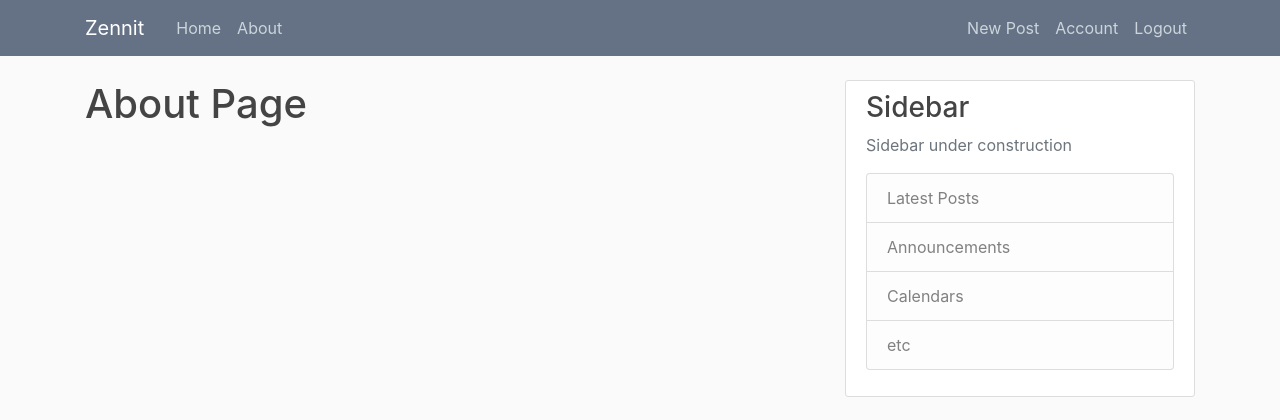
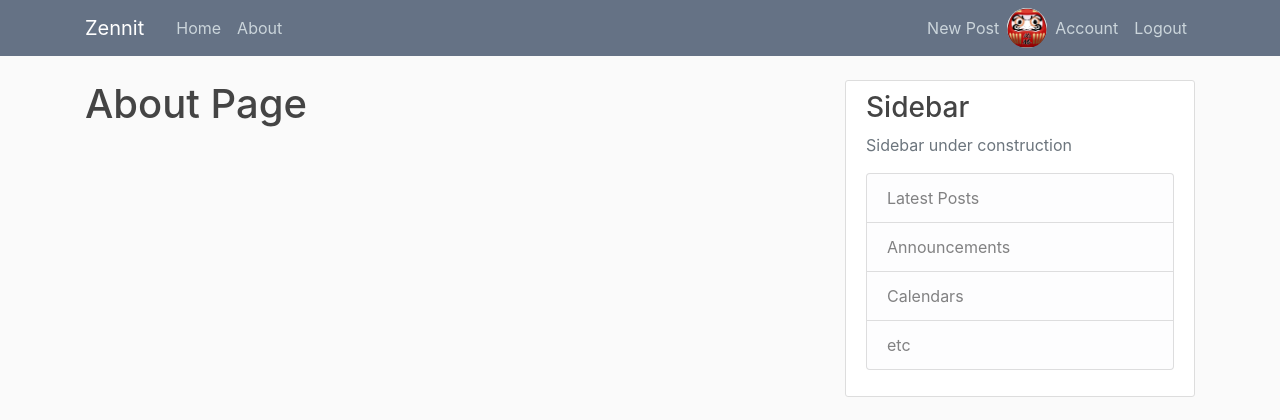
Before and after one commit to royalsaltmerchant/zennit, a Flask app: page /about in a window 1280 px wide. Shown: the top 420 px of the page. Run offline with Flask 2, Linux system fonts and the light colour scheme; the visitor is signed in with stand-in values (Sample User, id 1); data comes from the database, SQL or seed files in the repository; some libraries are stand-ins or nearby versions.

Commit message:
back to profile pic in nav

```diff
--- a/flaskblog/templates/layout.html
+++ b/flaskblog/templates/layout.html
@@ -30,6 +30,7 @@
               <div class="navbar-nav">
                 {% if current_user.is_authenticated %}
                 <a class="nav-item nav-link" href="{{ url_for('posts.new_post') }}">New Post</a>
+                <img class="rounded-circle nav-user-img" src="{{ url_for('static', filename='profile_pics/' + current_user.image_file) }}" alt="">
                 <a class="nav-item nav-link" href="{{ url_for('users.account') }}">Account</a>
                 <a class="nav-item nav-link" href="{{ url_for('users.logout') }}">Logout</a>
                 {% else %}
```
